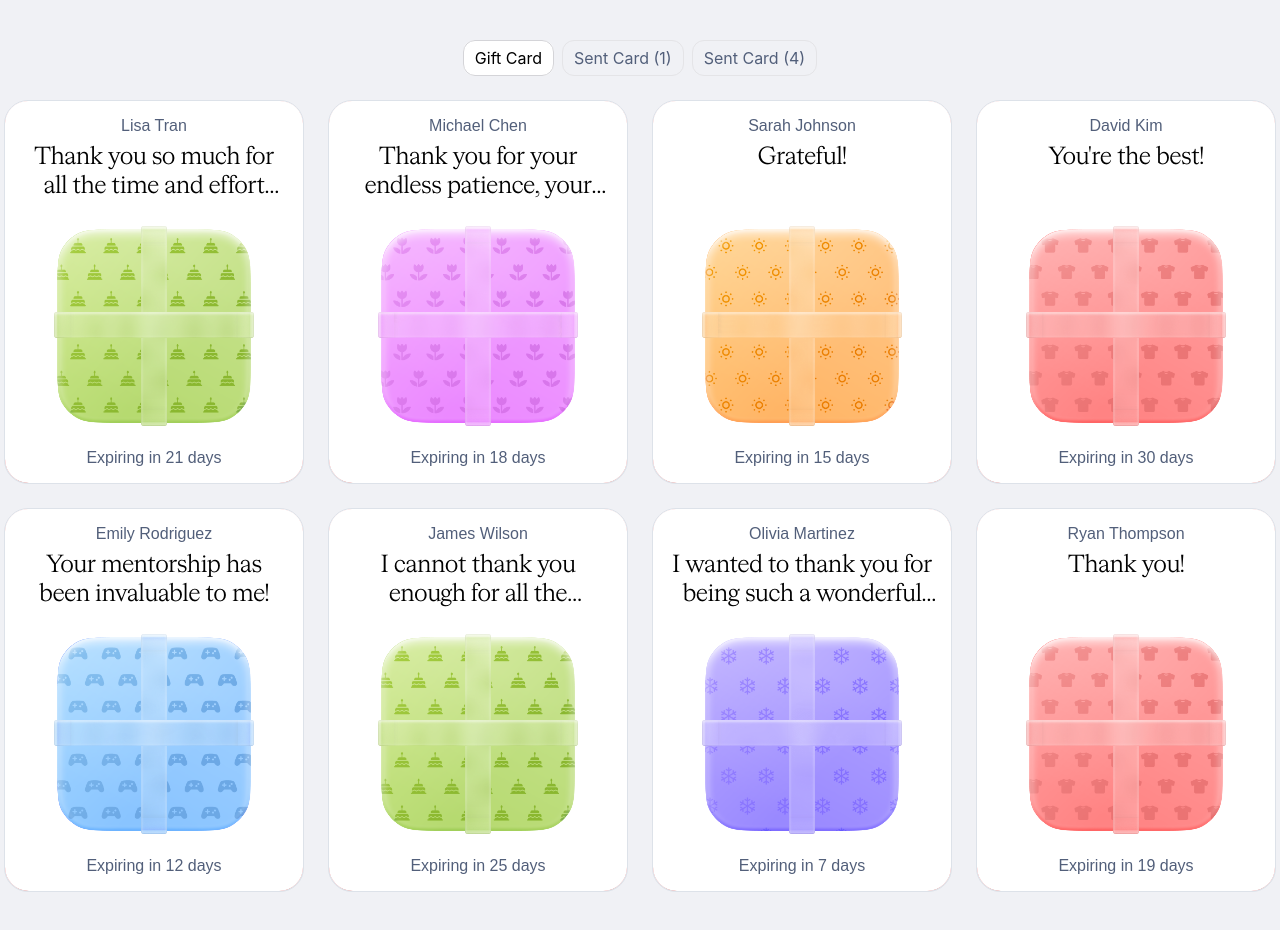
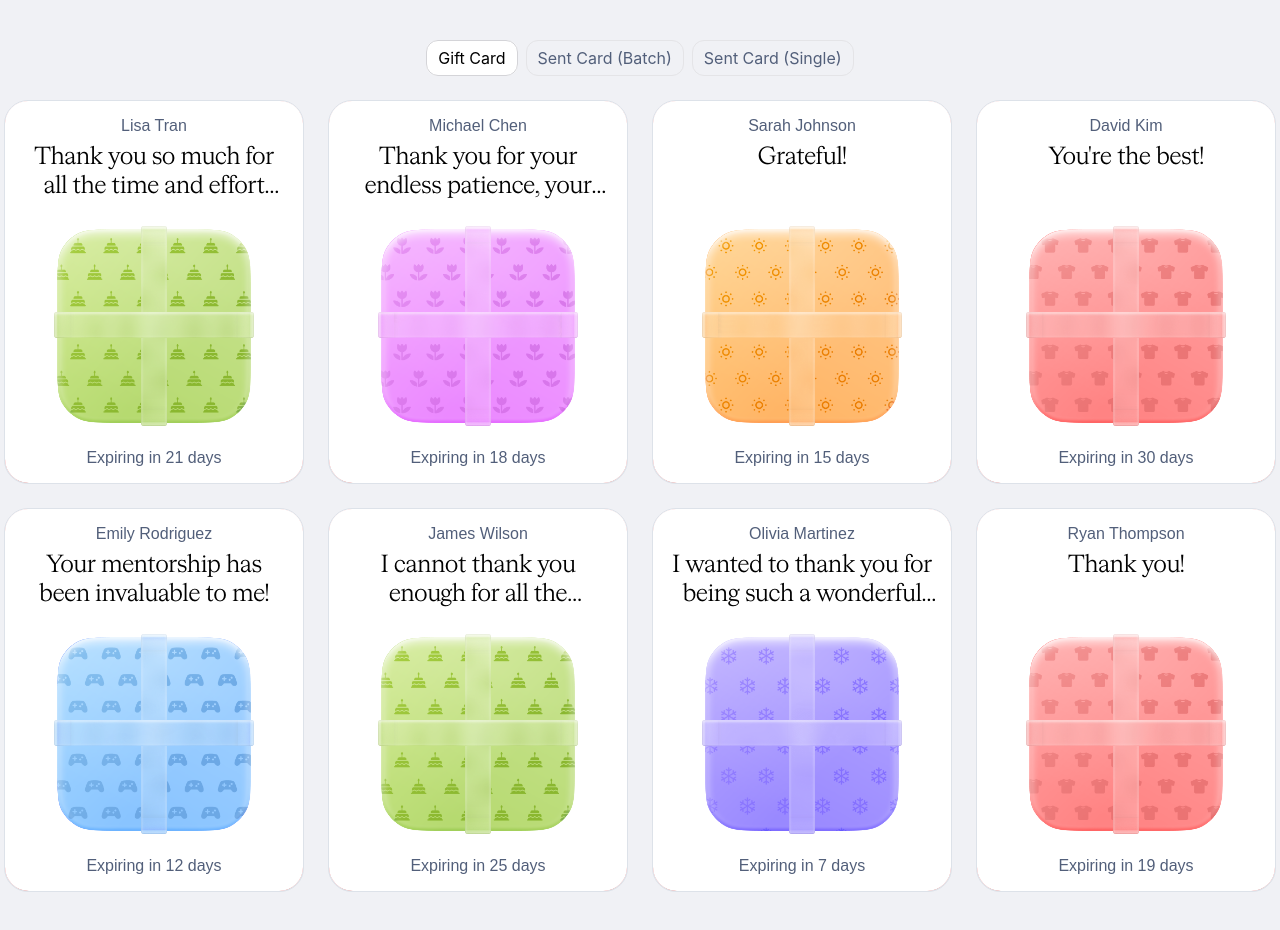
Before and after one commit to yellow-type-foundry/Gift-Card-Animation, a Next.js app: page / in a window 1280 px wide. Built offline with nearby package versions, Linux system fonts and the light colour scheme; a web font is replaced by a local one.

Commit message:
Rename tabs: Sent Card (1) to Batch, Sent Card (4) to Single

```diff
--- a/app/globals.css
+++ b/app/globals.css
@@ -165,7 +165,7 @@
 }
 
 /* Trigger animation only when hovering the Image Container block */
-[data-name="Envelope"] .grid-cell-base { opacity: 0.16; will-change: opacity; }
+[data-name="Envelope"] .grid-cell-base { opacity: 0.2; will-change: opacity; }
 [data-name="Envelope"] .grid-cell-overlay { opacity: 0.10; will-change: opacity; }
 /* Restore breathing on hover */
 [data-name="Envelope"]:hover .grid-cell-base,
--- a/app/page.jsx
+++ b/app/page.jsx
@@ -142,7 +142,7 @@ const shuffleArray = (array) => {
 }
 
 export default function Home() {
-  const [activeTab, setActiveTab] = useState('gift') // 'gift' | 'sent1' | 'sent4'
+  const [activeTab, setActiveTab] = useState('gift') // 'gift' | 'sent1' (Batch) | 'sent4' (Single)
   const [useColoredBackground, setUseColoredBackground] = useState(false) // Toggle for Sent Card 1 background
   const [useSentCard3Layout, setUseSentCard3Layout] = useState(false) // Toggle for SentCard3 design layout
   const [cardStates, setCardStates] = useState({
@@ -269,13 +269,13 @@ export default function Home() {
             onClick={() => setActiveTab('sent1')}
             className={`px-3 py-1.5 rounded-[12px] outline outline-1 outline-offset-[-1px] shrink-0 ${activeTab==='sent1' ? 'bg-white outline-zinc-300 text-black' : 'bg-[#f0f1f5] outline-zinc-200 text-[#525F7A]'}`}
           >
-            Sent Card (1)
+            Sent Card (Batch)
           </button>
           <button
             onClick={() => setActiveTab('sent4')}
             className={`px-3 py-1.5 rounded-[12px] outline outline-1 outline-offset-[-1px] shrink-0 ${activeTab==='sent4' ? 'bg-white outline-zinc-300 text-black' : 'bg-[#f0f1f5] outline-zinc-200 text-[#525F7A]'}`}
           >
-            Sent Card (4)
+            Sent Card (Single)
           </button>
         </div>
         {/* Content */}
--- a/hooks/useCardTheme.js
+++ b/hooks/useCardTheme.js
@@ -38,7 +38,7 @@ export default function useCardTheme(dominantColor, headerBgOverride = null) {
   )
 
   const gridCellBaseColor = useMemo(
-    () => capSaturation(adjustToLuminance(headerBgColor, 95), 90),
+    () => capSaturation(adjustToLuminance(headerBgColor, 95), 95),
     [headerBgColor]
   )
 
```
